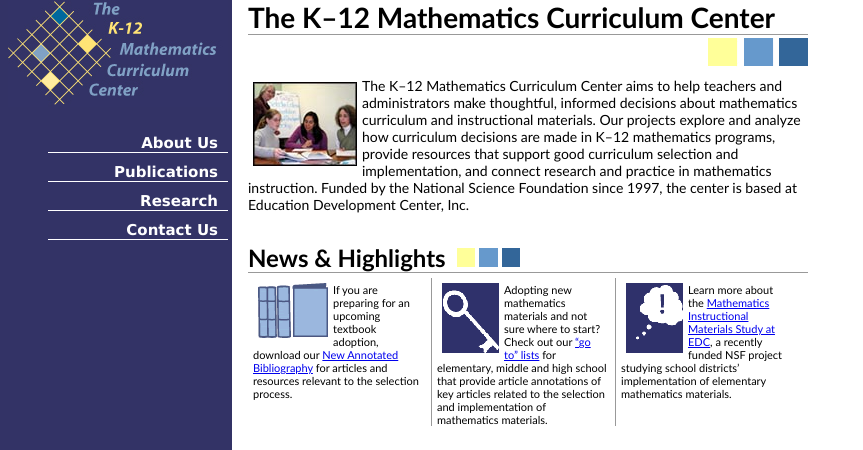
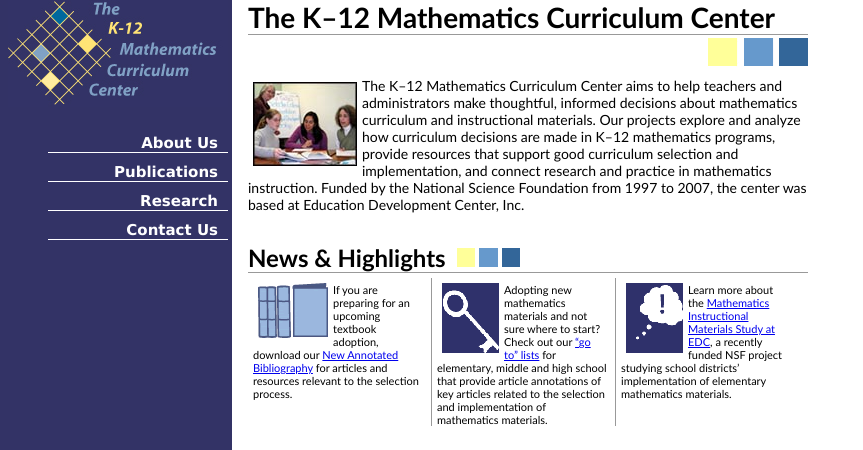
Before and after one commit to maryfries/mcc, a PHP site: page / in a window 1280 px wide. Shown: the part 47-497 px from the top of the page, without its empty margins (0-863 px from the left). Run offline with PHP 8.4, Linux system fonts and the light colour scheme.

Commit message:
June's edits

```diff
--- a/about.php
+++ b/about.php
@@ -20,7 +20,7 @@
                 <h1>About Us </h1>
                 <img src="images/3squares.gif" alt="Squares" width="100" height="35" class="bigsquares" title="Squares">
                 <h2>About the K&ndash;12 Mathematics Curriculum Center</h2>
-                <p>The K&ndash;12 Mathematics Curriculum Center (K&ndash;12 MCC) was a project at 1997 at Education Development Center, Inc. from 1997 to 2007. Our mission was to help teachers and administrators make thoughtful, informed decisions about mathematics curriculum and instructional materials. To that end, our projects aimed to:</p>
+                <p>The K&ndash;12 Mathematics Curriculum Center (K&ndash;12 MCC) was a project at Education Development Center, Inc. from 1997 to 2007. Our mission was to help teachers and administrators make thoughtful, informed decisions about mathematics curriculum and instructional materials. To that end, our projects aimed to:</p>
 				<div>
                 	<ul>
                         <li>investigate how curriculum decisions are made in K&ndash;12 mathematics programs</li>
--- a/index.php
+++ b/index.php
@@ -18,7 +18,7 @@
             <div id="maincontent">
                 <h1>The K&ndash;12 Mathematics Curriculum Center</h1>
                 <img src="images/3squares.gif" width="100" height="35" class ="bigsquares" alt="Squares" title="Squares">
-                <p><img src="images/homepage.jpg" alt="Adult Learners" width="104" height="84" class="leftphoto">The K&ndash;12 Mathematics Curriculum Center aims to help teachers and administrators make thoughtful, informed decisions about mathematics curriculum and instructional  materials. Our projects explore and analyze how curriculum decisions are  made in K&ndash;12 mathematics programs, provide resources that support good curriculum  selection and implementation, and connect research and practice in mathematics  instruction. Funded by the National Science Foundation since 1997, the center  is based at Education Development Center, Inc. </p>
+                <p><img src="images/homepage.jpg" alt="Adult Learners" width="104" height="84" class="leftphoto">The K&ndash;12 Mathematics Curriculum Center aims to help teachers and administrators make thoughtful, informed decisions about mathematics curriculum and instructional  materials. Our projects explore and analyze how curriculum decisions are  made in K&ndash;12 mathematics programs, provide resources that support good curriculum  selection and implementation, and connect research and practice in mathematics  instruction. Funded by the National Science Foundation from 1997 to 2007, the center was based at Education Development Center, Inc. </p>
             </div>
 
             <div id="news">
```
